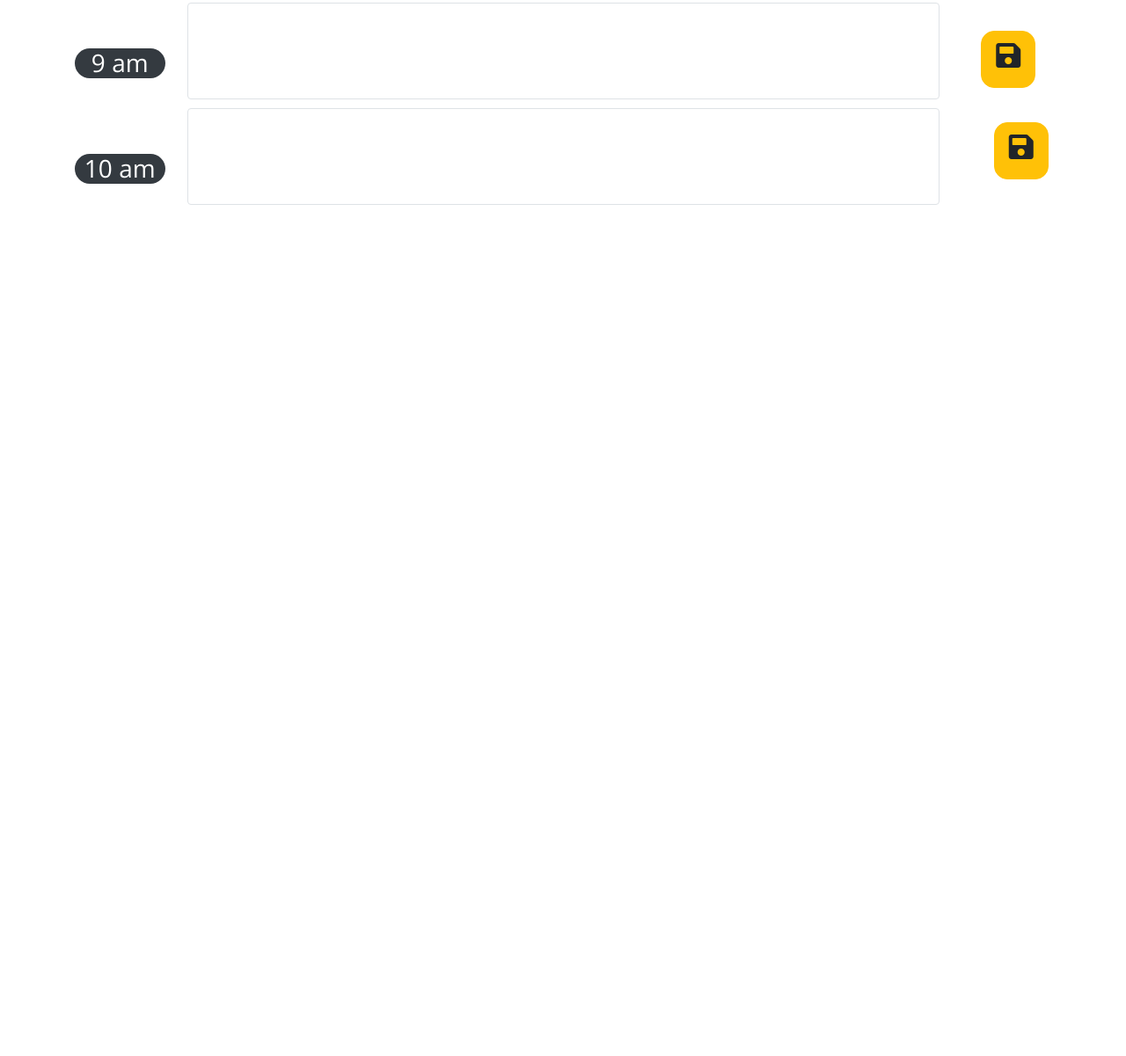
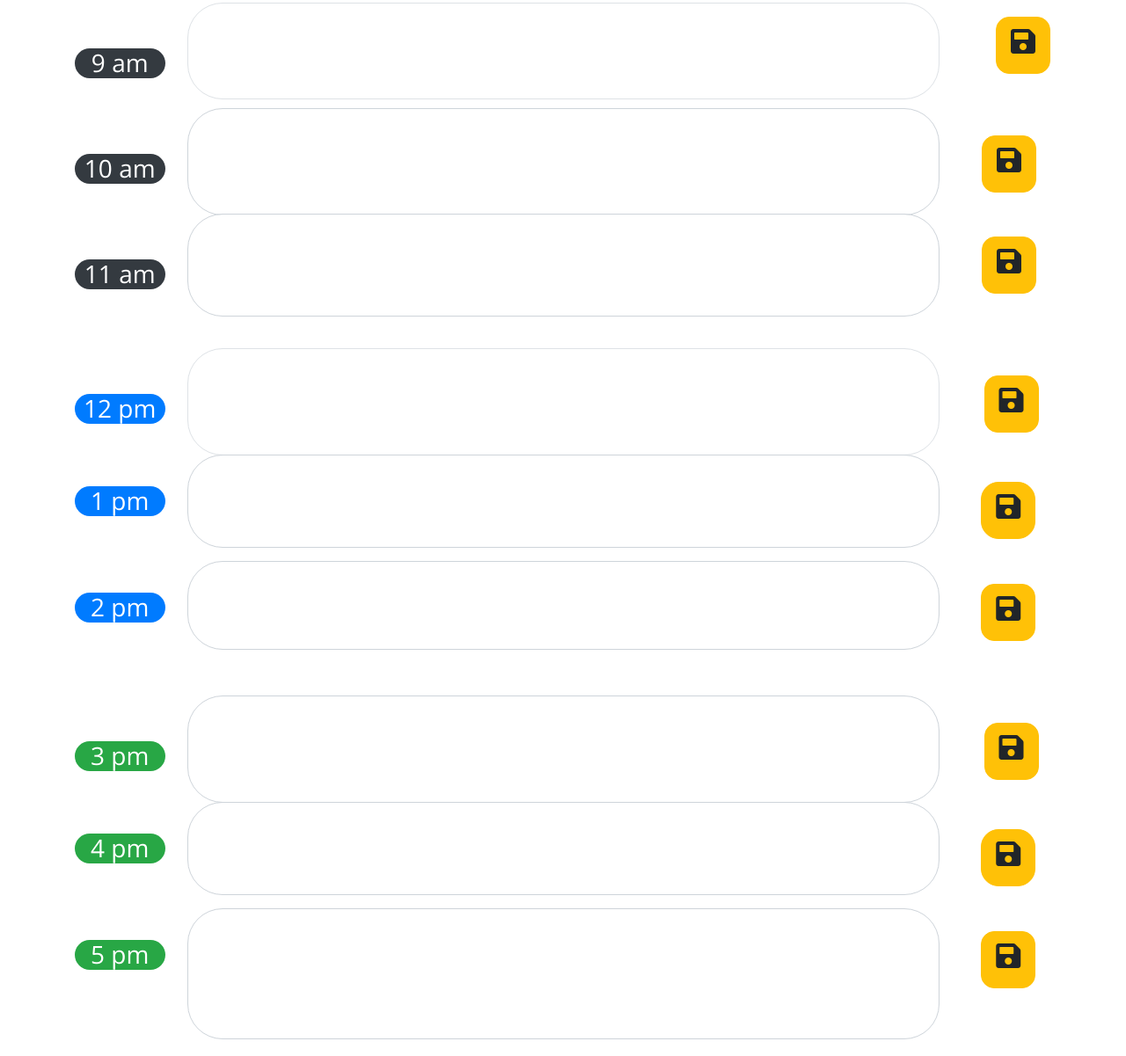
Before and after one commit to jmdg1023/Changeling005, a plain HTML site: page index.html in a window 1280 px wide. Shown: the part 364-1565 px from the top of the page at 88% size. Before the commit the page ends 800 px from the top, so only its background shows below. Drawn offline with nearby package versions, Linux system fonts and the light colour scheme.

Commit message:
created time boxes

```diff
--- a/assets/css/style.css
+++ b/assets/css/style.css
@@ -11,7 +11,6 @@ textarea{
   color: #000000;
   border-left: 1px solid black;
   padding: 10px;
-  box-sizing: border-box;
 }
 
 .jumbotron {
--- a/index.html
+++ b/index.html
@@ -31,31 +31,170 @@
     <div class="container">
       <!-- Timeblocks go here -->
 
-      <!-- 9AM -->
+
      <div style="padding-top: 30px;"  class="row">
       <div class="col text-center bg-transperant">
-         <h3 class="bg-dark text-white"> 9 am </h3>
+       <h3 style=" border-radius: 30px; margin-top: 20PX; margin-right: 10PX" class="bg-dark text-white"> 9 am </h3>
       </div>
 
-         <textarea id='9'  class=" border textarea form-control col-9 blockquote text-black "  rows="1"></textarea>
+        <textarea id='9' style="padding: 40px; line-height: 100%; border-radius: 40px;" class=" border textarea form-control col-9 blockquote text-black " " rows="1"></textarea>
+
       <div class="col bg-transperant text-center">
         <button id='1' style="margin-left: 15px; margin-bottom: 10px; border-radius: 15px" type="button" class="btn  btn-warning btn-lg"><h2><i class="fas fa-save"></i></h2></button>
+
       </div>
+        <!-- close for row -->
     </div>
-     <!--9am end-->
 
-     <!-- 10AM -->
+
+<!-- 10 am time block starts -->
+
 <div style="padding-top: 70px;"  class="row">
   <div class="col text-center bg-transperant">
-       <h3 class="bg-dark text-white"> 10 am </h3>
+   <h3 style=" border-radius: 30px; margin-top: 20PX; margin-right: 10PX" class="bg-dark text-white"> 10 am </h3>
   </div>
 
-       <textarea id='10'  class=" border textarea form-control col-9 blockquote text-black "  rows="1"></textarea>
+    <textarea id='10'style="padding: 40px; line-height: 100%; border-radius: 40px; " class=" textarea form-control col-9 blockquote text-black "  rows="1"></textarea>
+
   <div class="col bg-transperant text-center">
-       <button id='1' style="margin-left: 15px; margin-bottom: 10px; border-radius: 15px" type="button" class="btn  btn-warning btn-lg"><h2><i class="fas fa-save"></i></h2></button>
+    <button id='2' style=" margin-bottom: 10px; margin-top: 15px; border-radius: 15px" type="button" class="btn  btn-warning btn-lg"><h2><i class="fas fa-save"></i></h2></button>
+
   </div>
+    <!-- close for row -->
 </div>
-   <!--10am end-->
+<!-- 10 am time block ends -->
+
+<!-- 11 am time block starts -->
+
+<div style="padding-top: 110px;"  class="row">
+  <div class="col text-center bg-transperant">
+   <h3 style=" border-radius: 30px; margin-top: 20PX; margin-right: 10PX" class="bg-dark text-white"> 11 am </h3>
+  </div>
+
+    <textarea id='11' style="padding: 40px; line-height: 100%; border-radius: 40px; " class=" textarea form-control col-9 blockquote text-black "  rows="1"></textarea>
+
+  <div class="col bg-transperant text-center">
+    <button id='3' style=" margin-bottom: 10px; margin-top: 10px; border-radius: 15px" type="button" class="btn  btn-warning btn-lg"><h2><i class="fas fa-save"></i></h2></button>
+
+  </div>
+    <!-- close for row -->
+</div>
+<!-- 11 am time block ends -->
+<br>
+<br>
+
+<!--  THE NEXt 12pm -2pm 3 Block -->
+
+
+
+
+<!-- 12 pm time block starts -->
+
+<div style="padding-top: 120px;"  class="row">
+  <div class="col text-center bg-transperant">
+   <h3 style=" border-radius: 30px; margin-top: 20PX; margin-right: 10PX" class="bg-primary text-white"> 12 pm </h3>
+  </div>
+
+    <textarea id='12' style="padding: 40px; line-height: 100%; border-radius: 40px;" class=" border textarea form-control col-9 blockquote text-black "  rows="1"></textarea>
+
+  <div class="col bg-transperant text-center">
+    <button id='4' style="margin-left: 5px; margin-top: 15px; margin-bottom: 10px; border-radius: 15px" type="button" class="btn  btn-warning btn-lg"><h2><i class="fas fa-save"></i></h2></button>
+
+  </div>
+    <!-- close for row -->
+</div>
+<!--12 pm time block ends -->
+
+<!-- 1pm time block starts -->
+
+<div style="padding-top: 120px;"  class="row">
+<div class="col text-center bg-transperant">
+<h3 style=" border-radius: 30px; margin-top: 20PX; margin-right: 10PX" class="bg-primary text-white"> 1 pm </h3>
+</div>
+
+<textarea id='13' style="padding: 40px; line-height: 100%; border-radius: 40px; " class=" textarea form-control col-9 blockquote text-black "  rows="1"></textarea>
+
+<div class="col bg-transperant text-center">
+<button id='5' style=" margin-bottom: 10px; margin-top: 15px; margin-left:15px; border-radius: 20px;" type="button" class="btn  btn-warning btn-lg"><h2><i class="fas fa-save"></i></h2></button>
+
+</div>
+<!-- close for row -->
+</div>
+<!-- 1 pm time block ends -->
+
+<!-- 2 pm time block starts -->
+
+<div style="padding-top: 120px;"  class="row">
+<div class="col text-center bg-transperant">
+<h3 style=" border-radius: 30px; margin-top: 20PX; margin-right: 10PX" class="bg-primary text-white"> 2 pm </h3>
+</div>
+
+<textarea id='14' style="padding: 40px; line-height: 100%; border-radius: 40px; " class="  textarea form-control col-9 blockquote text-black "  rows="1"></textarea>
+
+<div class="col bg-transperant text-center">
+<button id='6' style=" margin-bottom: 10px; margin-top: 10px; margin-left: 15px; border-radius: 15px" type="button" class="btn  btn-warning btn-lg"><h2><i class="fas fa-save"></i></h2></button>
+
+</div>
+<!-- close for row -->
+</div>
+<!-- 2 pm time block ends -->
+<br>
+<br>
+
+
+
+
+<!--  THE NEXt 3pm -5pm 3 Block -->
+
+
+
+
+<!-- 3 pm time block starts -->
+
+<div style="padding-top: 120px;"  class="row">
+  <div class="col text-center bg-transperant">
+   <h3 style=" border-radius: 30px; margin-top: 20PX; margin-right: 10PX" class="bg-success text-white"> 3 pm </h3>
+  </div>
+
+    <textarea id='15' style="padding: 40px; line-height: 100%; border-radius: 40px;" class=" textarea form-control col-9 blockquote text-black "  rows="1"></textarea>
+
+  <div class="col bg-transperant text-center">
+    <button id='7' style="margin-left: 5px; margin-top: 15px; margin-bottom: 10px; border-radius: 15px" type="button" class="btn  btn-warning btn-lg"><h2><i class="fas fa-save"></i></h2></button>
+
+  </div>
+    <!-- close for row -->
+</div>
+<!--3 pm time block ends -->
+
+<!-- 4pm time block starts -->
+
+<div style="padding-top: 120px;"  class="row">
+<div class="col text-center bg-transperant">
+<h3 style=" border-radius: 30px; margin-top: 20PX; margin-right: 10PX" class="bg-success text-white"> 4 pm </h3>
+</div>
+
+<textarea id='16' style="padding: 40px; line-height: 100%; border-radius: 40px; " class="  textarea form-control col-9 blockquote text-black "  rows="1"></textarea>
+
+<div class="col bg-transperant text-center">
+<button id='8' style=" margin-bottom: 10px; margin-top: 15px; margin-left:15px; border-radius: 20px;" type="button" class="btn  btn-warning btn-lg"><h2><i class="fas fa-save"></i></h2></button>
+
+</div>
+<!-- close for row -->
+</div>
+<!-- 4 pm time block ends -->
+
+<!-- 5 pm time block starts -->
+
+<div style="padding-top: 120px;"  class="row">
+<div class="col text-center bg-transperant">
+<h3 style=" border-radius: 30px; margin-top: 20PX; margin-right: 10PX" class="bg-success text-white"> 5 pm </h3>
+</div>
+
+<textarea id='17' style="padding: 40px; line-height: 100%; border-radius: 40px; " class="  textarea form-control col-9 blockquote text-black "  rows="1"></textarea>
+
+<div class="col bg-transperant text-center">
+<button id='9' style=" margin-bottom: 10px; margin-top: 10px; margin-left: 15px; border-radius: 15px" type="button" class="btn  btn-warning btn-lg"><h2><i class="fas fa-save"></i></h2></button>
+
           <!-- close for row -->
 
     </div>
```
Lines whose indentation alone changed are shown as unchanged.
